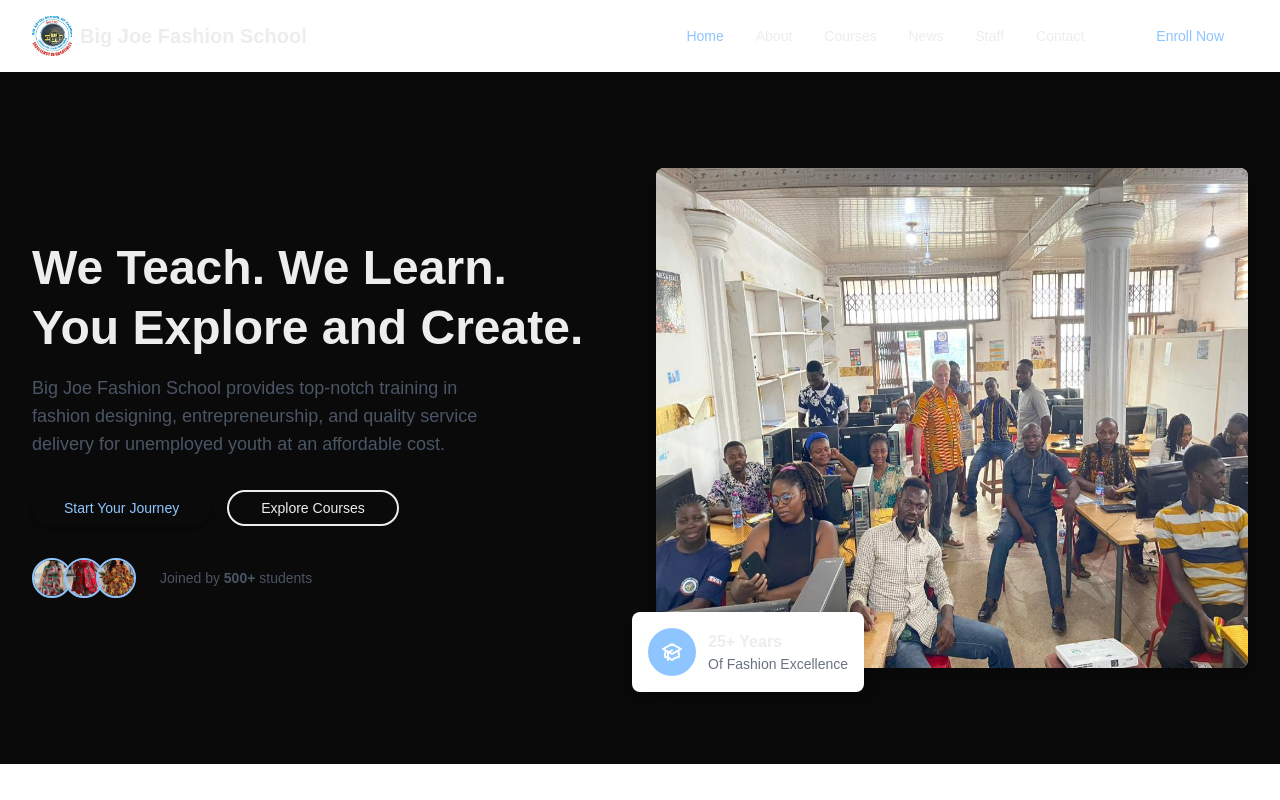
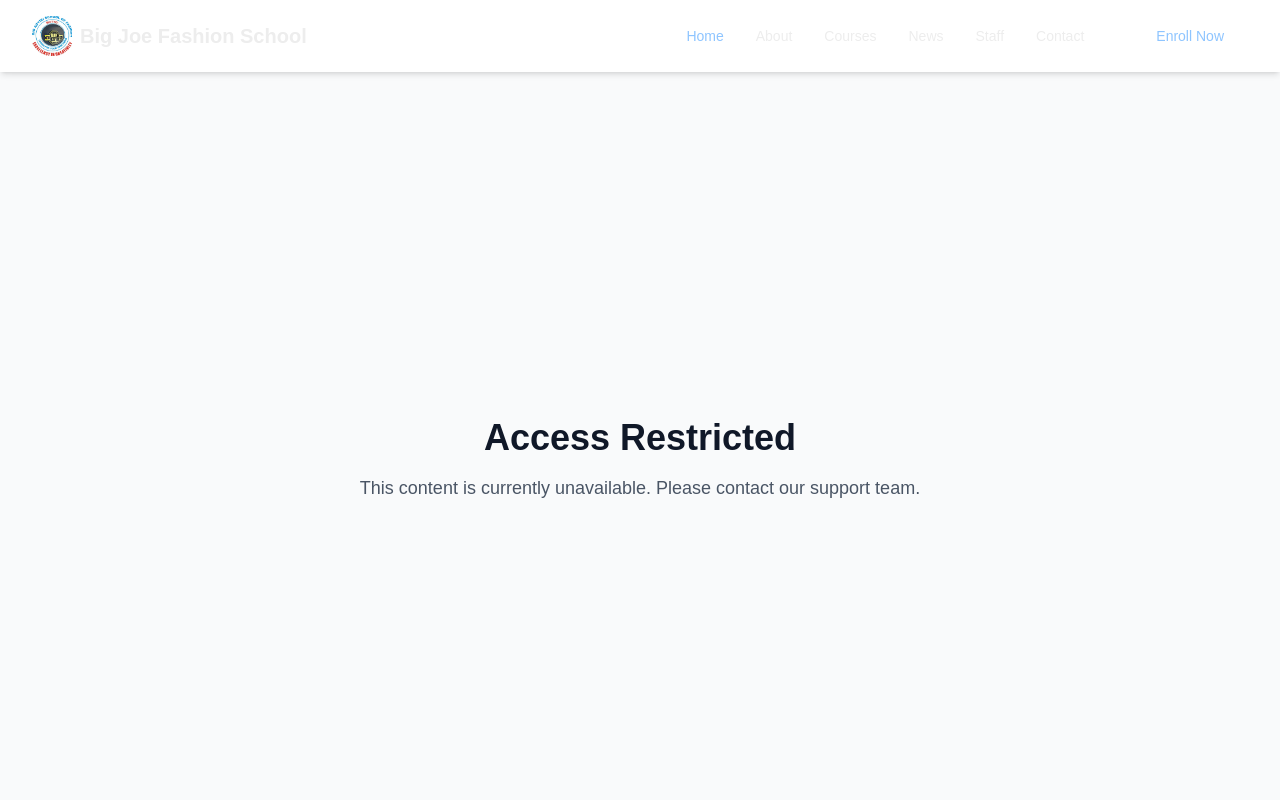
Before and after one commit to Rafik-coder/bigjoefashionschool-agyiri, a Next.js app: page / in a window 1280 px wide. Shown: the top 800 px of the page. Built offline with nearby package versions, Linux system fonts and the light colour scheme.

Commit message:
Unpaid Restriction

```diff
--- a/app/page.tsx
+++ b/app/page.tsx
@@ -17,8 +17,12 @@
 export default function Home() {
   const featuredCourses = courses.slice(0, 3);
   const latestNews = news.slice(0, 3);
+  const paid = false
 
   return (
+    <>
+      {
+        paid ?
       <>
         <Hero />
         <Features />
@@ -247,6 +251,21 @@
 
         <Testimonials />
         <CTASection />
+      </> : <div className="min-h-screen flex items-center justify-center bg-gray-50">
+        <div className="max-w-2xl mx-auto text-center p-8">
+          <h1 className="text-4xl font-bold text-gray-900 mb-4">Access Restricted</h1>
+          <p className="text-lg text-gray-600 mb-6">
+            This content is currently unavailable. Please contact our support team.
+          </p>
+          {/* <Button
+            asChild
+            className="inline-flex items-center gap-2 px-8 py-3 bg-secondary text-black font-accent font-medium rounded-full hover:bg-secondary/90 transition shadow-md"
+          >
+            <Link href="/contact">Contact Support</Link>
+          </Button> */}
+        </div>
+      </div>
+      }
     </>
   );
 }
```
Lines whose indentation alone changed are shown as unchanged.
